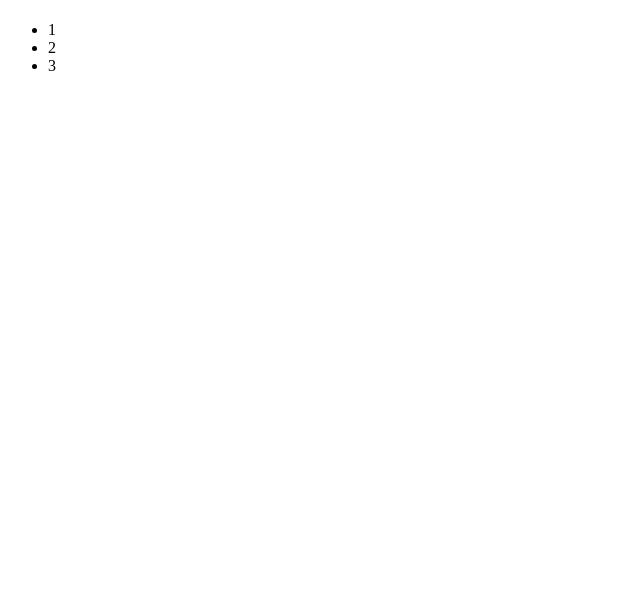
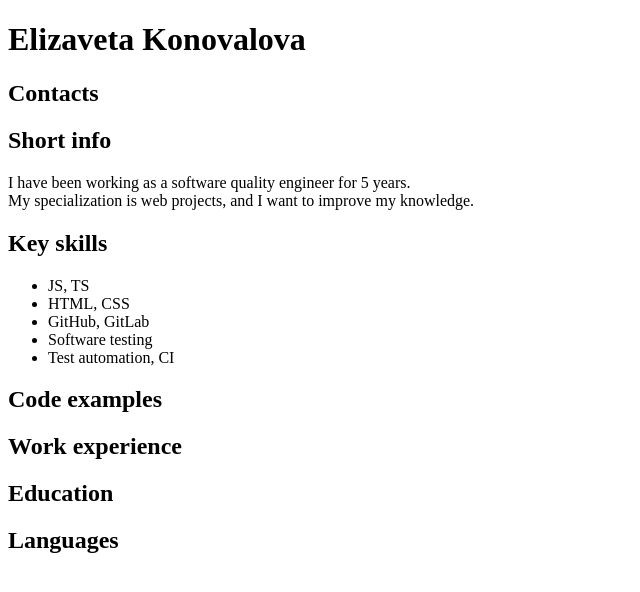
Before and after one commit to eakonovalova/rsschool-cv, a plain HTML site: page index.html in a window 1280 px wide. Shown: the whole page, without its empty margins (0-640 px from the left). Drawn offline with Linux system fonts and the light colour scheme.

Commit message:
refactor: index.html

```diff
--- a/index.html
+++ b/index.html
@@ -8,15 +8,23 @@
 </head>
 <body>
 <main>
-    <h1></h1>
-    <h2></h2>
-    <section></section>
-    <p></p>
+    <h1>Elizaveta Konovalova</h1>
+    <h2>Contacts</h2>
+    <h2>Short info</h2>
+    <p>I have been working as a software quality engineer for 5 years.<br>
+        My specialization is web projects, and I want to improve my knowledge.</p>
+    <h2>Key skills</h2>
     <ul>
-        <li>1</li>
-        <li>2</li>
-        <li>3</li>
+        <li>JS, TS</li>
+        <li>HTML, CSS</li>
+        <li>GitHub, GitLab</li>
+        <li>Software testing</li>
+        <li>Test automation, CI</li>
     </ul>
+    <h2>Code examples</h2>
+    <h2>Work experience</h2>
+    <h2>Education</h2>
+    <h2>Languages</h2>
 </main>
 </body>
 </html>
```
